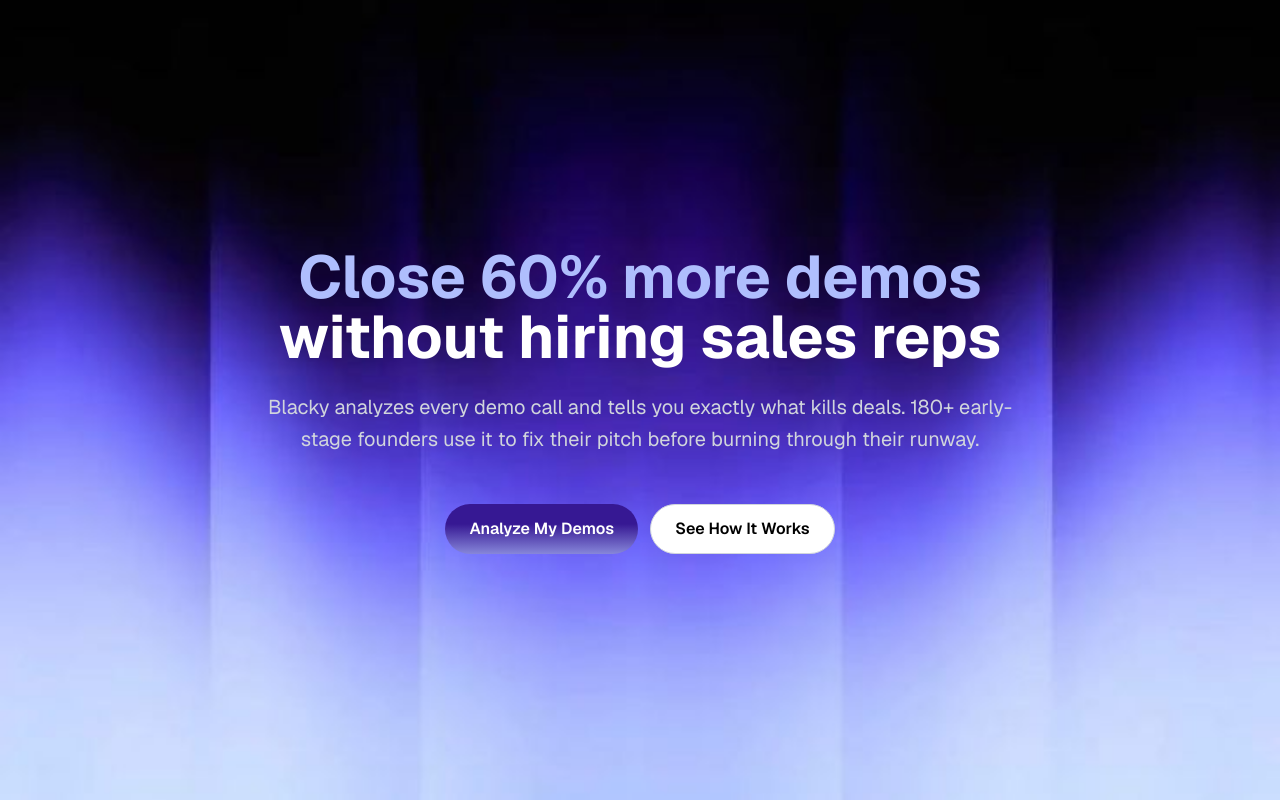
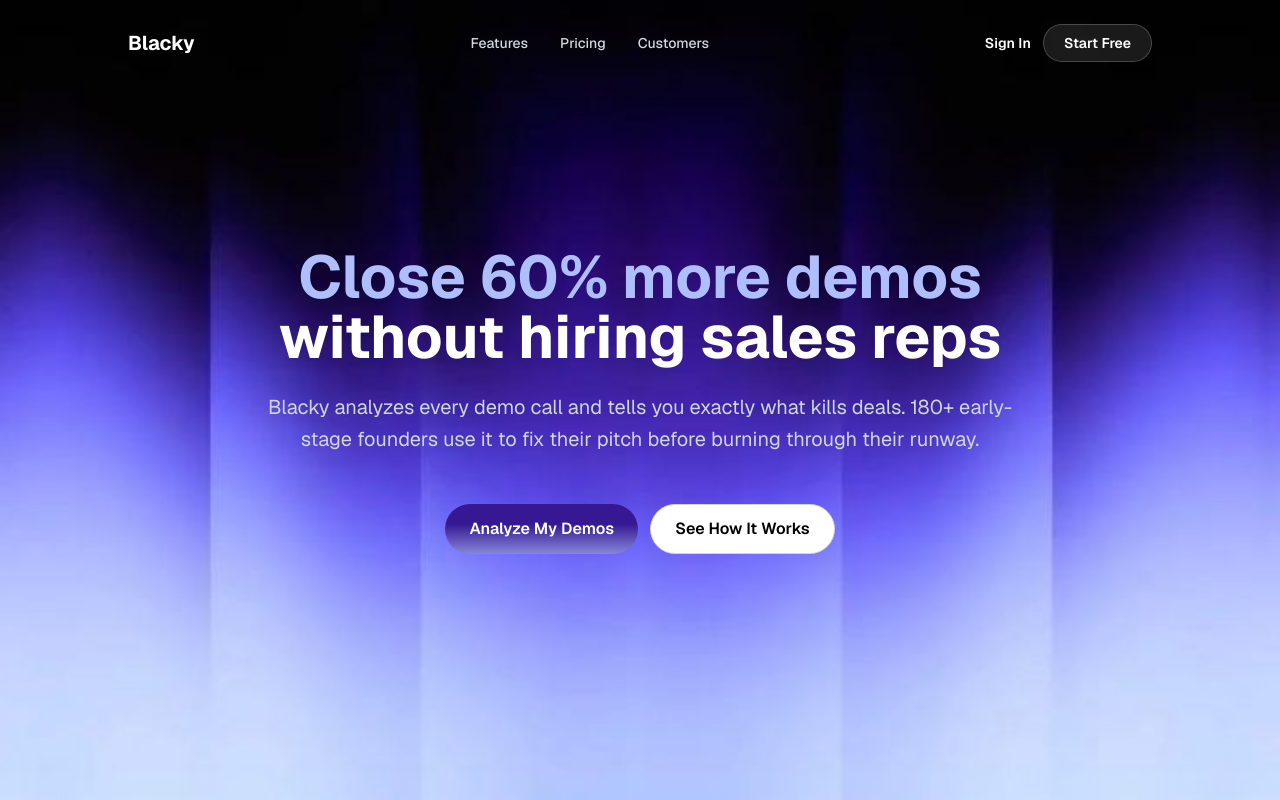
Before and after one commit to FahadBinQaiser/blacky, a React (Vite) app: page / in a window 1280 px wide. Built offline with nearby package versions, Linux system fonts and the light colour scheme; a web font is replaced by a local one.

Commit message:
navbar import statement

```diff
--- a/src/App.jsx
+++ b/src/App.jsx
@@ -1,9 +1,15 @@
 import React from "react";
 import "./App.css";
 import HeroSection from "./components/HeroSection/HeroSection";
+import Navbar from "./components/Navbar/Navbar";
 
 function App() {
-  return <HeroSection />;
+  return (
+    <>
+      <Navbar />
+      <HeroSection />
+    </>
+  );
 }
 
 export default App;
--- /dev/null
+++ b/src/components/Navbar/Navbar.jsx
@@ -0,0 +1,81 @@
+import React, { useState } from "react";
+
+export default function Navbar() {
+  const [isOpen, setIsOpen] = useState(false);
+
+  return (
+    <nav className="absolute top-0 left-0 right-0 z-50 px-4 py-6">
+      <div className="mx-auto flex max-w-5xl items-center justify-between">
+        <div className="text-xl font-bold text-white">Blacky</div>
+
+        <div className="hidden md:flex items-center gap-8">
+          <a
+            href="#features"
+            className="text-sm font-medium text-gray-300 hover:text-white transition-colors"
+          >
+            Features
+          </a>
+          <a
+            href="#pricing"
+            className="text-sm font-medium text-gray-300 hover:text-white transition-colors"
+          >
+            Pricing
+          </a>
+          <a
+            href="#customers"
+            className="text-sm font-medium text-gray-300 hover:text-white transition-colors"
+          >
+            Customers
+          </a>
+        </div>
+
+        <div className="flex items-center gap-3">
+          <button className="hidden sm:block text-sm font-semibold text-white hover:text-gray-300 transition-colors">
+            Sign In
+          </button>
+          <button className="rounded-full border border-white/20 bg-white/10 backdrop-blur-sm px-5 py-2 text-sm font-semibold text-white hover:bg-white/20 transition-colors">
+            Start Free
+          </button>
+
+          <button
+            onClick={() => setIsOpen(!isOpen)}
+            className="md:hidden text-white"
+          >
+            <svg
+              className="h-6 w-6"
+              fill="none"
+              viewBox="0 0 24 24"
+              stroke="currentColor"
+            >
+              <path
+                strokeLinecap="round"
+                strokeLinejoin="round"
+                strokeWidth={2}
+                d={isOpen ? "M6 18L18 6M6 6l12 12" : "M4 6h16M4 12h16M4 18h16"}
+              />
+            </svg>
+          </button>
+        </div>
+      </div>
+
+      {isOpen && (
+        <div className="md:hidden mt-4 rounded-lg border border-white/20 bg-white/10 backdrop-blur-sm p-4">
+          <div className="flex flex-col gap-4">
+            <a href="#features" className="text-sm font-medium text-white">
+              Features
+            </a>
+            <a href="#pricing" className="text-sm font-medium text-white">
+              Pricing
+            </a>
+            <a href="#customers" className="text-sm font-medium text-white">
+              Customers
+            </a>
+            <a href="#signin" className="text-sm font-medium text-white">
+              Sign In
+            </a>
+          </div>
+        </div>
+      )}
+    </nav>
+  );
+}
```
